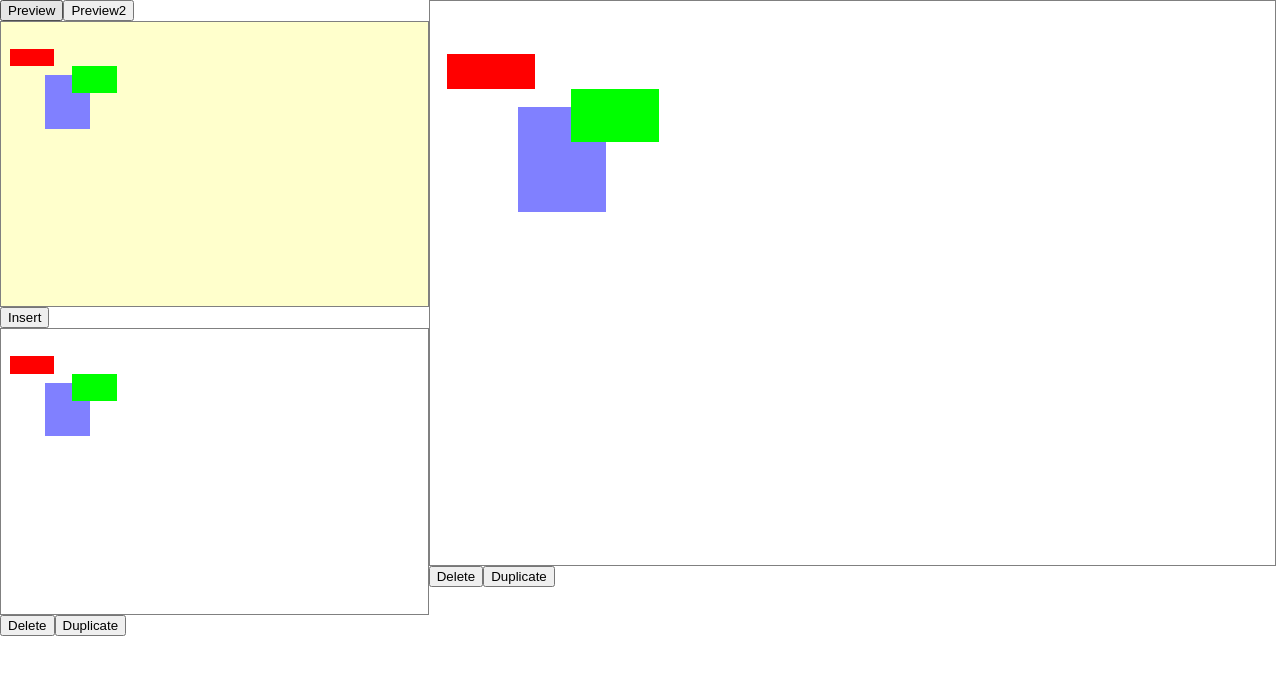
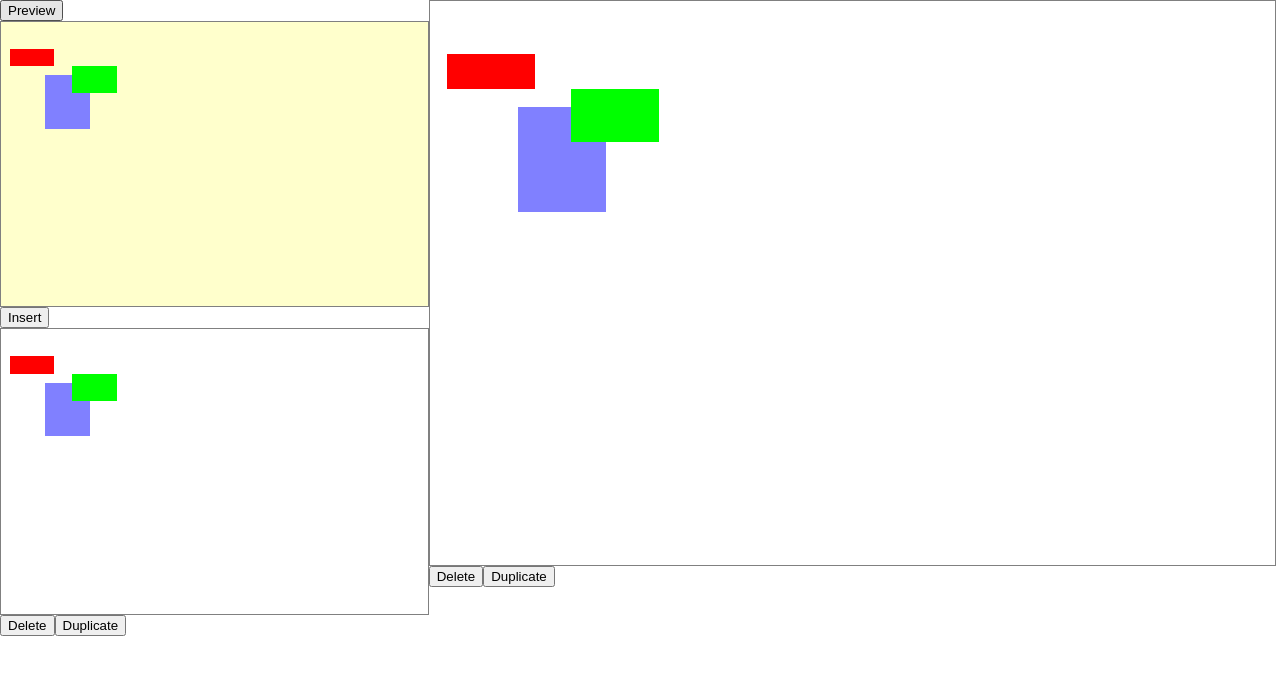
Before and after one commit to snakajima/studio-js, a React (Create React App) app: page / in a window 1280 px wide. Shown: the top 674 px of the page. Built offline with nearby package versions, Linux system fonts and the light colour scheme.

Commit message:
cleanup preview

```diff
--- a/public/index.html
+++ b/public/index.html
@@ -16,12 +16,7 @@
     <title>React App</title>
   </head>
   <body>
-    <div id="root">
-      <div id="editor"></div>
-      <div id="preview_frame">
-        <iframe src="./preview.html" id='preview'></iframe>
-      </div>
-    </div>
+    <div id="root" />
     <!--
       This HTML file is a template.
       If you open it directly in the browser, you will see an empty page.
--- a/src/App.js
+++ b/src/App.js
@@ -95,23 +95,6 @@ class App extends Component {
     window.store.setApplication(this);
   }
 
-  play() {
-    var swipe = new Generator(window.store).generate();
-    console.log(JSON.stringify(swipe, undefined, 2));
-    var frame = document.getElementById('preview_frame');
-    frame.style.visibility = 'visible';
-    var preview = document.getElementById('preview');
-    console.log("preview=" + preview.contentWindow.present);
-    preview.contentWindow.present(JSON.stringify(swipe, undefined, 2));
-  }
-
-  /*
-  setState(state) {
-    console.log("App:setState width=", state.width);
-    super.setState(state);
-  }
-  */
-
   render() {
     //console.log("App:width=" + this.states.screen.width + ",pagecount=" + this.states.pages.length);
     var leftWidth = this.states.screen.width/3;
@@ -119,8 +102,7 @@ class App extends Component {
     return (
       <div className="App">
         <div id="left">
-            <button onClick={ this.play }>Preview</button>
-            <button onClick={ () => {window.store.dispatch({type:'preview', preview:true})} }>Preview2</button>
+            <button onClick={ () => {window.store.dispatch({type:'preview', preview:true})} }>Preview</button>
             <Scene elements={ this.states.elements }
                    dimension={ this.states.dimension }
                    width={ leftWidth } />
--- a/src/index.js
+++ b/src/index.js
@@ -5,5 +5,5 @@ import './index.css';
 
 ReactDOM.render(
   <App />,
-  document.getElementById('editor')
+  document.getElementById('root')
 );
```
